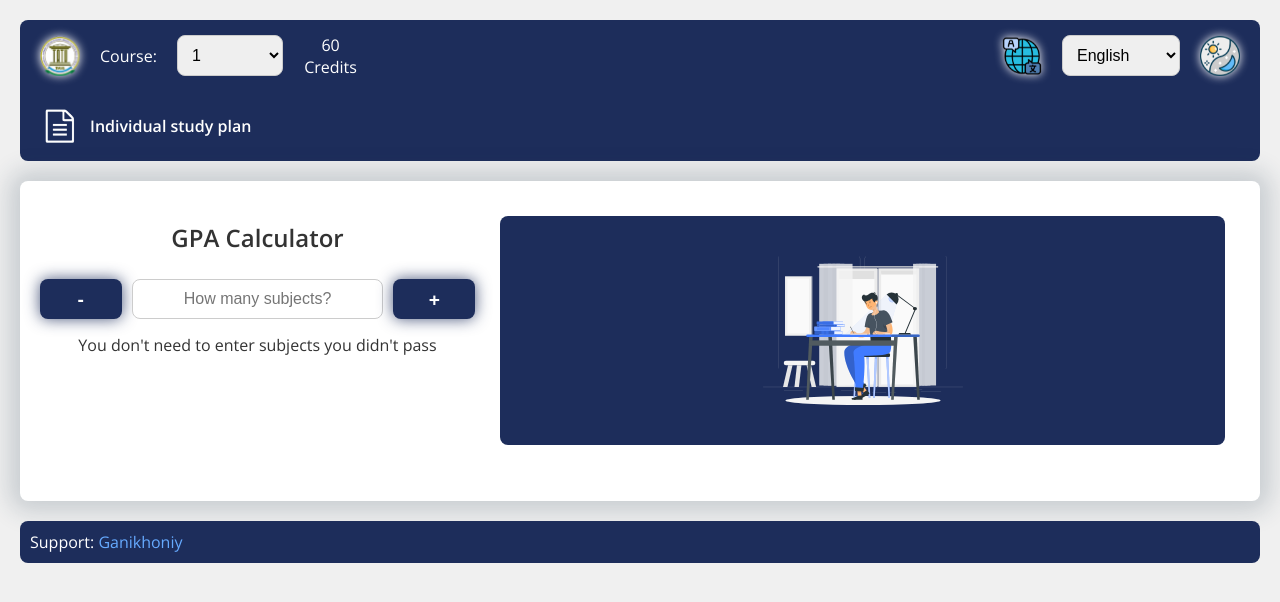
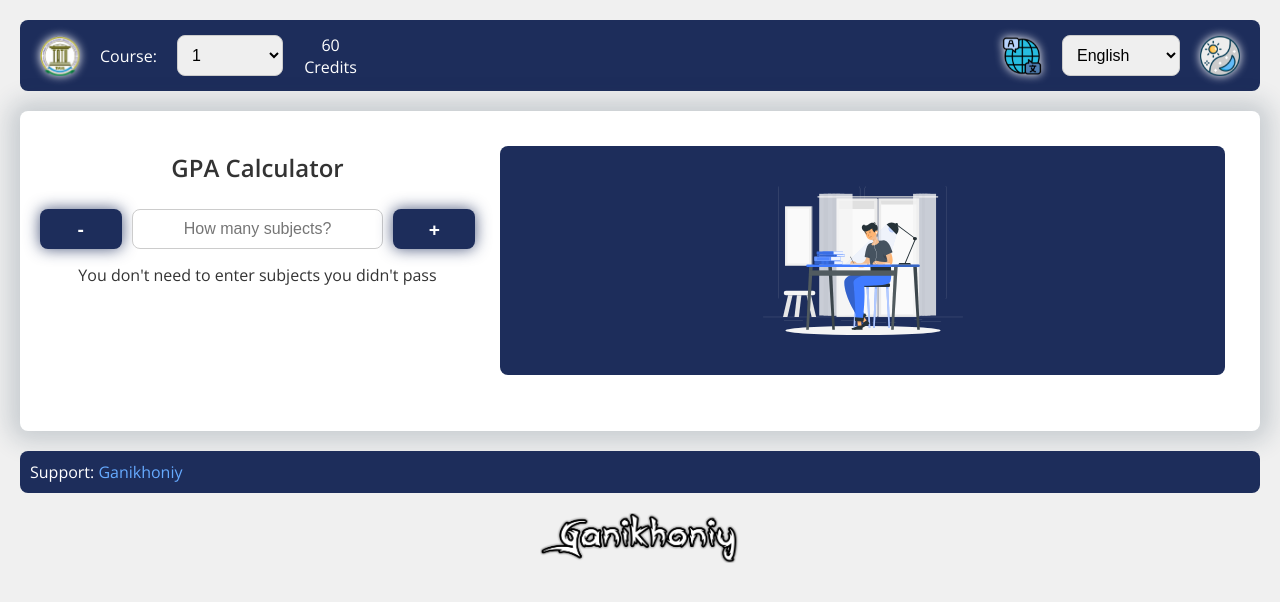
Before and after one commit to Ganikhoniy9988/TUIT_GPA_Calculator, a plain HTML site: page index.html in a window 1280 px wide. Drawn offline with nearby package versions, Linux system fonts and the light colour scheme.

Commit message:
Add files via upload

```diff
--- a/index.html
+++ b/index.html
@@ -34,14 +34,6 @@
     </div>
   </div>
 
-  <!-- Add a second header -->
-  <div id="header2">
-    <div class="IndividualStudyPlan" style="display: flex; align-items: center; gap: 10px;">
-      <img src="img/Subject_Scores_List.png" alt="Subject Scores List" id="subjectScoresImage" style="height: 40px;">
-      <span id="headerText">Individual shaxsiy reja</span>
-    </div>
-  </div>
-
   <div id="content">
     <div id="subjectCountInput">
       <h2 id="headerTitle"></h2>
@@ -64,7 +56,9 @@
     <div style="text-align: left;">
       <span id="supportLabelFixed"></span>
       <a id="supportLinkFixed" href="https://t.me/Ganikhoniy" target="_blank"></a>
+
     </div>
   </div>
+  <img src="img/Ganikhoniy.png" alt="Ganikhoniy" id="supportImageFixed">
 </body>
 </html>
--- a/scripts.js
+++ b/scripts.js
@@ -491,15 +491,6 @@ if (logoImage) {
     console.error("Logo image not found.");
 }
 
-// Ensure IndividualStudyPlan exists before adding event listener
-const individualStudyPlan = document.querySelector(".IndividualStudyPlan");
-if (individualStudyPlan) {
-    individualStudyPlan.addEventListener("click", function () {
-        // Open the specified URL in a new tab
-        window.open("https://lms.tuit.uz/student/study-plan", "_blank");
-    });
-} else {
-    console.error("IndividualStudyPlan element not found.");
-}
+
 
 updateLanguage();
--- a/styles.css
+++ b/styles.css
@@ -28,20 +28,9 @@ body {
   padding: 10px;
   border-radius: 8px;
   --header-height: 80px; /* Define a custom property for header height */
-  border-bottom-left-radius: 0;
-  border-bottom-right-radius: 0;
+  margin-bottom: 20px;
 }
-#header2 {
-  height: 50px; /* Adjust height as needed */
-  background-color: rgb(29, 45, 91); /* Same color as the first header */
-  margin-bottom: 20px;
-  border-radius: 8px;
-  border-top-left-radius: 0;
-  border-top-right-radius: 0;
-  display: flex;
-  align-items: center;
-  padding: 10px;
-}
+
 #header div {
   display: flex;
   align-items: center;
@@ -340,7 +329,7 @@ a {
   #tableContainer {
     overflow-x: auto;
     min-height: 100dvh-150px;
-    max-height: calc(100vh - 270px); /* Adjust dynamically for smaller screens */
+    max-height: calc(100vh - 670px); /* Adjust dynamically for smaller screens */
     overflow-y: auto; /* Ensure scrolling if content exceeds max height */
   }
 }
@@ -382,6 +371,22 @@ a {
 
 #supportFixed button {
   margin-left: auto; /* Push button to the right */
+}
+
+#supportImageFixed {
+  width: 200px; /* Set the width of the image */
+  height: 50px; /* Set the height of the image */
+  object-fit: cover; /* Ensures the image maintains its aspect ratio */
+  display: block; /* Make the image a block element */
+  margin-left: auto; /* Center horizontally */
+  margin-right: auto; /* Center horizontally */
+  text-align: center;
+  filter: invert(0); /* Default filter for light theme */
+  transition: filter 0.3s; /* Smooth transition for filter effect */
+}
+
+.dark #supportImageFixed {
+  filter: invert(1); /* Invert colors for dark theme */
 }
 
 #courseInfo {
@@ -491,19 +496,3 @@ a {
   transition: background-color 0.6s, color 0.3s;
   /*transition: all 0.6s cubic-bezier(0.4, 0, 1, 1);*/
 }
-
-.IndividualStudyPlan {
-  display: flex;
-  align-items: center;
-  gap: 10px;
-}
-
-.IndividualStudyPlan img {
-  height: 40px;
-}
-
-.IndividualStudyPlan span {
-  font-size: 1rem;
-  font-weight: bold;
-  color: white;
-}
```
